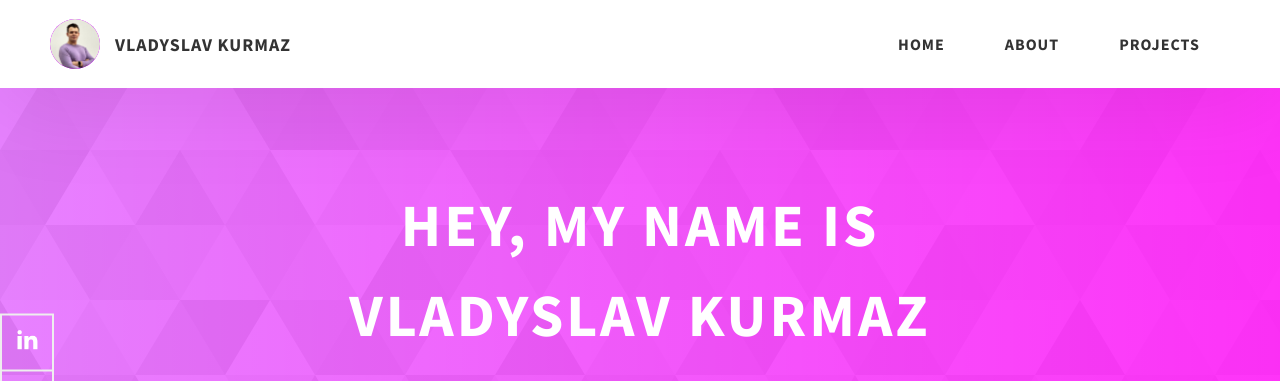
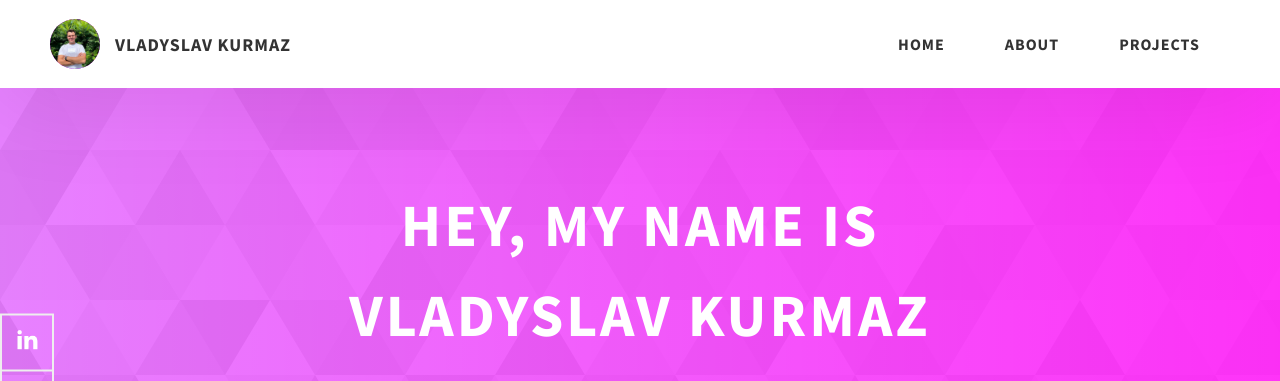
Before and after one commit to vladyslav-kurmaz/my_portfolio, a website: page index.html in a window 1280 px wide. Shown: the top 381 px of the page. Drawn offline with Linux system fonts and the light colour scheme.

Commit message:
change main photo

```diff
--- a/index.html
+++ b/index.html
@@ -30,7 +30,7 @@
         <div class="header__logo-container">
           <div class="header__logo-img-cont">
             <img
-              src="./assets/png/kurmazV.png"
+              src="./assets/png/kurmazV.jpg"
               alt="Vladyslav Kurmaz Logo Image"
               class="header__logo-img"
             />
```
Also changed, not shown: assets/png/kurmazV.jpg (added), assets/png/kurmazV.png (deleted).
